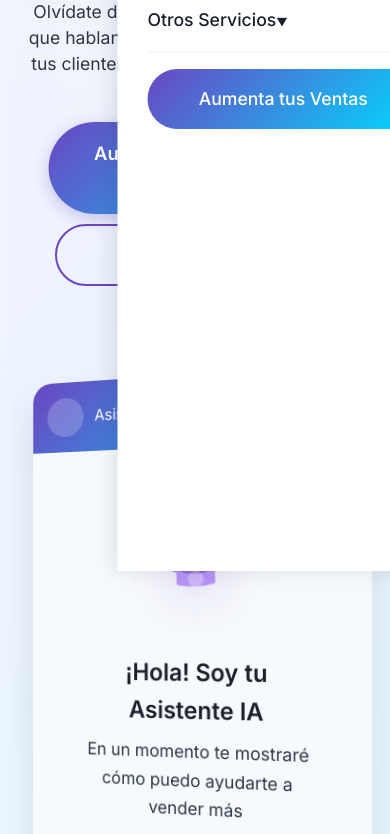
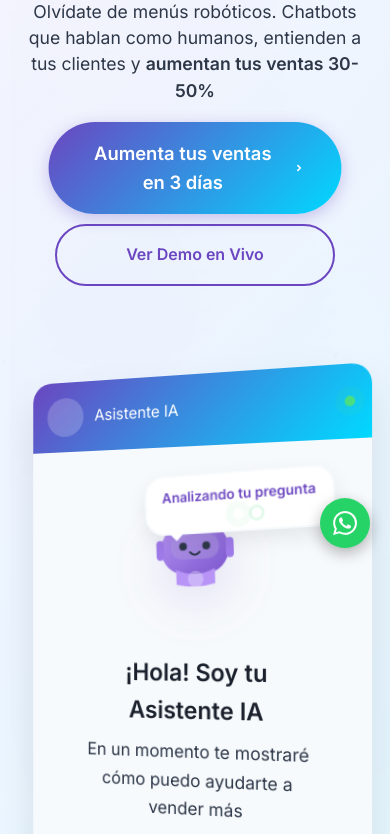
Before and after one commit to Seneval/ianwebsite, a plain HTML site: page index.html in a window 390 px wide. Shown: the part 273-1107 px from the top of the page. Drawn offline with Linux system fonts and the light colour scheme; animation ran at ten frames a second.

Commit message:
fix: Mobile menu stuck open issue - consolidate CSS rules

```diff
--- a/css/styles.css
+++ b/css/styles.css
@@ -1710,24 +1710,7 @@ section {
     font-weight: 600;
 }
 
-/* Mobile Menu Styles */
-.mobile-menu {
-    position: fixed;
-    top: 0;
-    right: -100%;
-    width: 85%;
-    max-width: 350px;
-    height: 100vh;
-    background: var(--white);
-    box-shadow: -5px 0 20px rgba(0,0,0,0.1);
-    transition: right var(--transition-normal);
-    z-index: 1001;
-    overflow-y: auto;
-}
-
-.mobile-menu.active {
-    right: 0;
-}
+/* Mobile Menu Styles - CONSOLIDATED TO END OF FILE */
 
 .mobile-menu-content {
     padding: 80px 30px 30px;
@@ -3373,15 +3356,24 @@ input, textarea, select {
     opacity: 1;
 }
 
-/* Mobile menu optimization */
+/* Mobile menu optimization - FIXED: Ensure proper hiding */
 .mobile-menu {
     contain: layout style;
-    transform: translateX(-100%);
-    transition: transform 0.25s ease;
+    position: fixed;
+    top: 0;
+    right: -100%;
+    width: 85%;
+    max-width: 350px;
+    height: 100vh;
+    background: var(--white);
+    box-shadow: -5px 0 20px rgba(0,0,0,0.1);
+    transition: right 0.25s ease;
+    z-index: 1001;
+    overflow-y: auto;
 }
 
 .mobile-menu.active {
-    transform: translateX(0);
+    right: 0;
 }
 
 /* Image optimization classes */
```
